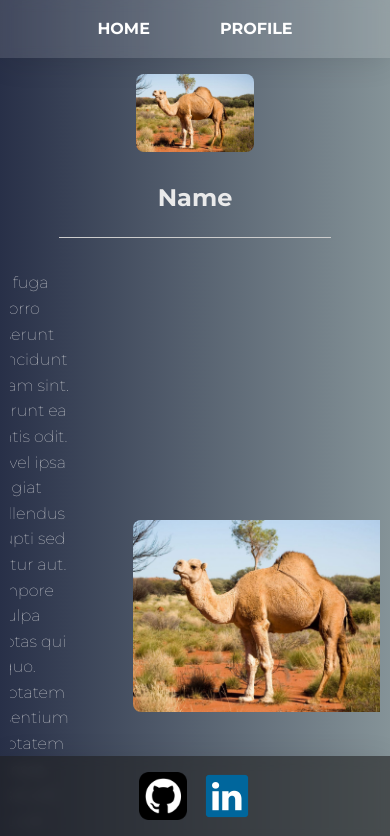
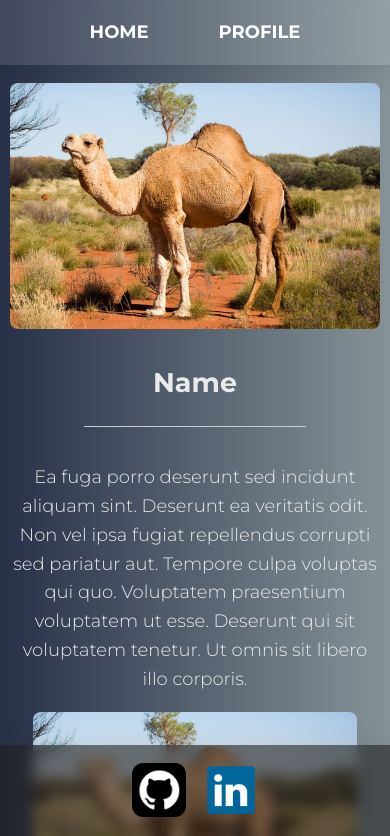
Before and after one commit to MaikoVDV/webtech-opdracht2, a plain HTML site: page profile.html in a window 390 px wide. Shown: the top 836 px of the page. Drawn offline with Linux system fonts and the light colour scheme.

Commit message:
Improved responsiveness for text and updated footer layout

```diff
--- a/profile.html
+++ b/profile.html
@@ -3,6 +3,7 @@
   <head>
     <meta charset="UTF-8">
     <meta name="description" content="Information about student Maiko van der Veen.">
+    <meta name="viewport" content="width=device-width, initial-scale=1">
     <title>Group Members</title>
     <link rel="stylesheet" href="styles/style.css">
     <link rel="stylesheet" href="styles/profiles.css">
--- a/styles/home.css
+++ b/styles/home.css
@@ -51,6 +51,9 @@
     box-shadow: 0 2px 4px rgba(0, 0, 0, 0.1);
     border-radius: 10px;
 }
+.projects__header {
+    margin: 0px 0px 1rem;
+}
 
 .projects__table-cell a {
     color: white;
--- a/styles/profiles.css
+++ b/styles/profiles.css
@@ -27,13 +27,17 @@
 .reverse {
   flex-direction: row-reverse;
 }
-@media (max-width: 1100px) {
-  .profile {
-    width: 95%;
+@media (max-width: 1500px) {
+  .profile__headshot-image {
+    max-width: 100%;
+    max-height: 30vh;
   }
-  .profile-row {
+  .profile__row {
     flex-direction: column;
     text-align: center;
     gap: 0px;
   }
+  .profile__row-image {
+    max-width: 100%;
+  }
 }
--- a/styles/style.css
+++ b/styles/style.css
@@ -2,15 +2,17 @@ html {
   -ms-overflow-style: none;
   scrollbar-width: none;
 }
+
 html::-webkit-scrollbar {
   display: none;
 }
 
 body {
   font-family: "Montserrat", serif;
-  font-weight: 100;
+  font-weight: 300;
   font-style: normal;
   line-height: 1.6;
+  text-align: center;
 
   margin: 0;
   padding: 0;
@@ -36,7 +38,6 @@ main {
   margin: 0px auto;
   width: 40vw;
 
-  text-align: center;
   box-sizing: border-box;
   display: flex;
   flex-direction: column;
@@ -89,8 +90,7 @@ nav ul li a:active {
   backdrop-filter: blur(6.5px);
   -webkit-backdrop-filter: blur(6.5px);
   color: #fff;
-  text-align: left;
-  padding: 1em 2em;
+  padding: 1em 0px;
   width: 100%;
   position: fixed;
   bottom: 0px;
@@ -114,10 +114,27 @@ nav ul li a:active {
   opacity: 0.7;
 }
 
-.align-l {
-  text-align: left !important;
+/* Small phones */
+@media (max-width: 1100px) {
+  html {
+    font-size: 20px;
+  }
 }
-
-.align-c {
-  text-align: center !important;
+/* Large phones */
+@media (max-width: 1500px) {
+  html {
+    font-size: 18px;
+  }
+  main {
+    width: 95%;
+  }
+  main {
+    width: 95%;
+  }
 }
+/* Desktop */
+@media (min-width: 1500px) {
+  html {
+    font-size: 16px;
+  }
+}
```
Also changed, not shown: index.html (+1 -0 lines).
